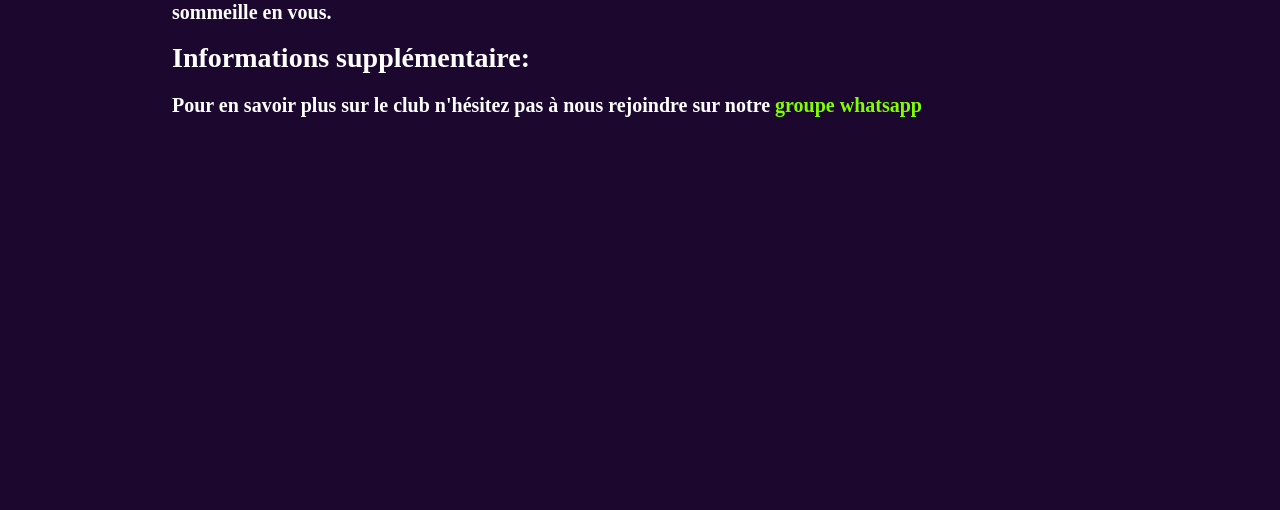
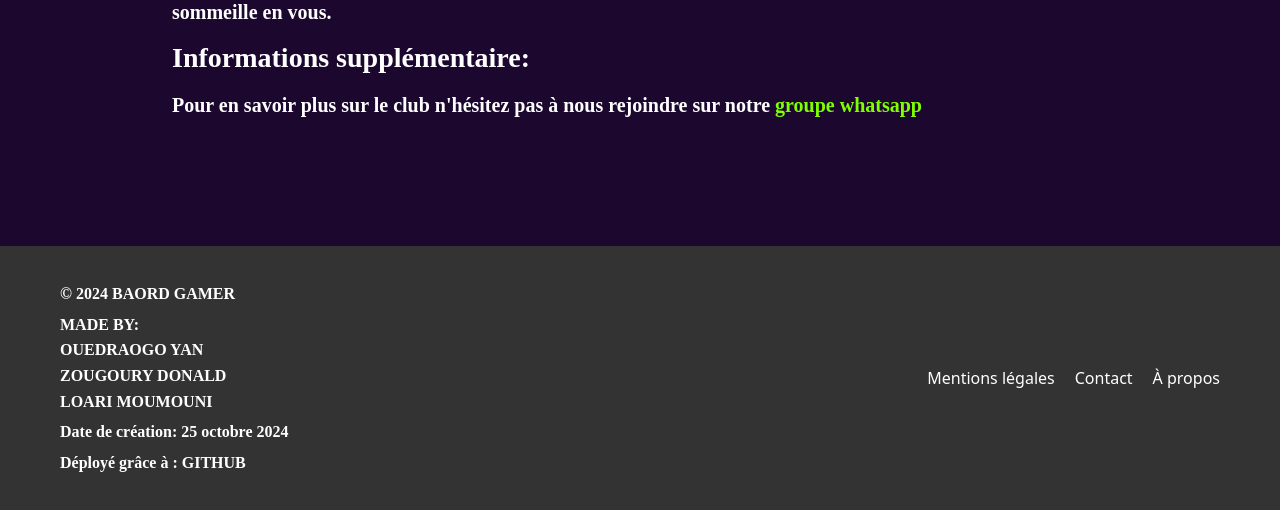
Before and after one commit to falcon25006/baord_gamers, a PHP site: page / in a window 1280 px wide. Shown: the part 1136-1646 px from the top of the page. Before the commit the page ends 1253 px from the top, so only its background shows below. Run offline with PHP 8.4, Linux system fonts and the light colour scheme.

Commit message:
pret au lancement

```diff
--- a/index.css
+++ b/index.css
@@ -21,3 +21,56 @@ p,h1,h2,h3,h4,h5 {
     font-family:'Times New Roman', Times, serif;
     font-weight:bold;
   }
+  .footer {
+    background-color: #333;
+    color: white;
+    padding: 20px 0;
+    margin-top: 125px;
+    position: relative;
+    bottom: 0;
+    width: 100%;
+}
+
+.footer-content {
+    max-width: 1200px;
+    margin: 0 auto;
+    padding: 0 20px;
+    display: flex;
+    flex-wrap: wrap;
+    justify-content: space-between;
+    align-items: center;
+}
+
+.footer-info {
+    margin: 10px 0;
+}
+
+.footer-info p {
+    margin: 5px 0;
+}
+
+.footer-links {
+    display: flex;
+    gap: 20px;
+}
+
+.footer-links a {
+    color: white;
+    text-decoration: none;
+}
+
+.footer-links a:hover {
+    text-decoration: underline;
+}
+
+@media (max-width: 768px) {
+    .footer-content {
+        flex-direction: column;
+        text-align: center;
+    }
+
+    .footer-links {
+        margin-top: 15px;
+        justify-content: center;
+    }
+}
--- a/index.html
+++ b/index.html
@@ -65,6 +65,21 @@
             </h5>
 
       </div>
+      <footer class="footer">
+        <div class="footer-content">
+            <div class="footer-info">
+                <p>© 2024 BAORD GAMER </p>
+                <p>MADE BY: <br>OUEDRAOGO YAN <br> ZOUGOURY DONALD <br> LOARI MOUMOUNI</p>
+                <p>Date de création: 25 octobre 2024</p>
+                <p>Déployé grâce à : GITHUB</p>
+            </div>
+            <div class="footer-links">
+                <a href="#">Mentions légales</a>
+                <a href="#">Contact</a>
+                <a href="#">À propos</a>
+            </div>
+        </div>
+    </footer>
     <script src="https://cdn.jsdelivr.net/npm/bootstrap@5.3.3/dist/js/bootstrap.bundle.min.js"
     integrity="sha384-YvpcrYf0tY3lHB60NNkmXc5s9fDVZLESaAA55NDzOxhy9GkcIdslK1eN7N6jIeHz"
     crossorigin="anonymous">
```
